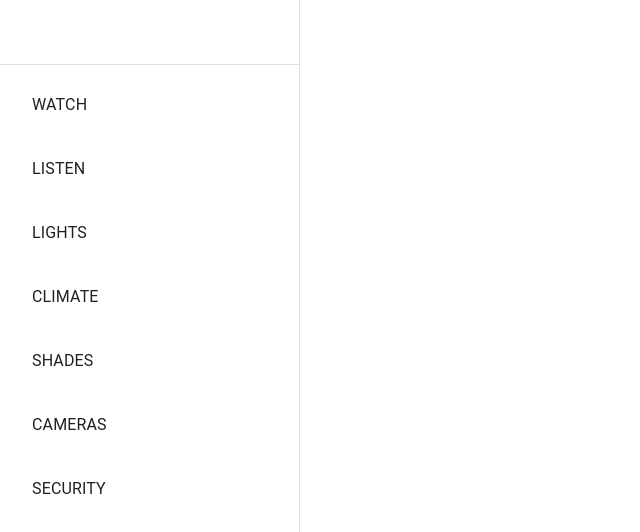
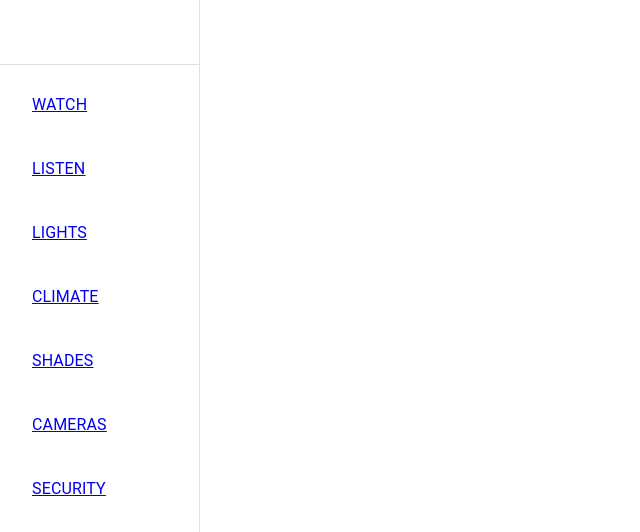
Before and after one commit to tlaruddo2/ch5-typescript, a React (Create React App) app: page / in a window 1280 px wide. Shown: the top 532 px of the page, without its empty margins (0-640 px from the left). Built offline with nearby package versions, Linux system fonts and the light colour scheme.

Commit message:
find outlet problme - drawer not occupy space

```diff
--- a/src/App.tsx
+++ b/src/App.tsx
@@ -6,6 +6,9 @@ import { Listen } from "./components/pages/listen";
 import { SideBar } from "./components/sidebar";
 import { MemoryRouter, Routes, Route } from "react-router-dom";
 import { Watch } from "@mui/icons-material";
+import { Home } from "./components/pages/home";
+import { Light } from "./components/pages/light";
+import { Climate } from "./components/pages/climate";
 
 function App() {
   return (
@@ -13,10 +16,11 @@ function App() {
     <MemoryRouter>
       <Routes>
         <Route path="/" element={<SideBar />}>
-          <Route path="" element={<Listen />} />
+          <Route path="" element={<Home />} />
           <Route path="watch" element={<Watch />} />
-          {/* <SideBar />
-          <First title={"hihi"} /> */}
+          <Route path="listen" element={<Listen />} />
+          <Route path="lights" element={<Light />} />
+          <Route path="climate" element={<Climate />} />
         </Route>
       </Routes>
     </MemoryRouter>
--- a/src/components/drawer-contents.tsx
+++ b/src/components/drawer-contents.tsx
@@ -3,6 +3,7 @@ import { Box, Toolbar, Divider, List } from "@mui/material";
 import ListItem from "@mui/material/ListItem";
 import ListItemButton from "@mui/material/ListItemButton";
 import ListItemText from "@mui/material/ListItemText";
+import { Link } from "react-router-dom";
 
 interface Props {
   page: Array<string>;
@@ -15,12 +16,14 @@ export const DrawerContents = (props: Props) => {
         <Toolbar />
         <Divider />
         <List>
-          {props.page.map((text, index) => (
-            <ListItem key={index}>
-              <ListItemButton>
-                <ListItemText primary={text} />
-              </ListItemButton>
-            </ListItem>
+          {props.page.map((page, index) => (
+            <Link to={`${page}`} key={index}>
+              <ListItem>
+                <ListItemButton>
+                  <ListItemText primary={page} />
+                </ListItemButton>
+              </ListItem>
+            </Link>
           ))}
         </List>
       </>
--- /dev/null
+++ b/src/components/pages/climate.tsx
@@ -0,0 +1,17 @@
+import React from "react";
+import { Box, Typography } from "@mui/material";
+
+type Props = {};
+
+export const Climate = (props: Props) => {
+  return (
+    <Box>
+      <Typography>
+        Lorem ipsum dolor sit amet consectetur adipisicing elit. Ab, sunt
+        ratione aut consequatur ipsa dolores sed eum asperiores, nostrum placeat
+        quam accusamus harum sit temporibus quo mollitia. Praesentium, id
+        cumque.
+      </Typography>
+    </Box>
+  );
+};
--- /dev/null
+++ b/src/components/pages/home.tsx
@@ -0,0 +1,7 @@
+import React from "react";
+
+type Props = {};
+
+export const Home = (props: Props) => {
+  return <div>homepage </div>;
+};
--- /dev/null
+++ b/src/components/pages/light.tsx
@@ -0,0 +1,17 @@
+import React from "react";
+import { Box, Typography } from "@mui/material";
+
+type Props = {};
+
+export const Light = (props: Props) => {
+  return (
+    <Box>
+      <Typography>
+        Lorem ipsum dolor sit amet consectetur adipisicing elit. Delectus
+        pariatur tempora cum ratione quod illum nihil? Beatae odio laborum unde
+        quae eligendi. Cum cumque aspernatur corporis incidunt, nam rem
+        laboriosam.
+      </Typography>
+    </Box>
+  );
+};
--- a/src/components/pages/listen.tsx
+++ b/src/components/pages/listen.tsx
@@ -6,7 +6,12 @@ type Props = {};
 export const Listen = (props: Props) => {
   return (
     <Box>
-      <Typography>heading</Typography>
+      <Typography>
+        Lorem ipsum dolor sit amet consectetur, adipisicing elit. Optio aliquid
+        repellendus neque repellat cupiditate fuga voluptates maiores? Cum,
+        maxime. Illum provident nobis impedit, sint eius sequi dolorem veniam
+        minus nisi.
+      </Typography>
     </Box>
   );
 };
--- a/src/components/sidebar.tsx
+++ b/src/components/sidebar.tsx
@@ -1,9 +1,13 @@
 import React from "react";
-import { Box, Drawer, Toolbar, Divider } from "@mui/material";
+import { Box, Drawer, Toolbar, Divider, Typography, List } from "@mui/material";
 import { DrawerContents } from "./drawer-contents";
 import { PAGES } from "../constants/pages";
 import { watch } from "fs";
 import { Outlet } from "react-router-dom";
+import ListItem from "@mui/material/ListItem";
+import ListItemButton from "@mui/material/ListItemButton";
+import ListItemText from "@mui/material/ListItemText";
+import { Link } from "react-router-dom";
 
 //make constnat file later
 const pages = [
@@ -20,15 +24,38 @@ interface Props {}
 
 export const SideBar = (props: Props) => {
   return (
-    <Box>
+    <Box sx={{ display: "flex" }}>
       <Drawer
         variant="permanent"
         sx={{
-          display: { xs: "none", sm: "block" },
-          ".MuiDrawer-paper": { boxSizing: "border-box", width: 300 },
+          display: { xs: "none", sm: "flex" },
+          ".MuiDrawer-paper": { boxSizing: "border-box", width: 200 },
         }}
       >
         <DrawerContents page={pages} />
+      </Drawer>
+
+      <Drawer
+        variant="permanent"
+        sx={{
+          padding: 0,
+          display: { xs: "flex", sm: "none" },
+          ".MuiDrawer-paper": { boxSizing: "border-box", width: 60 },
+        }}
+      >
+        <Toolbar />
+        <Divider />
+        <List>
+          {pages.map((page, index) => (
+            <Link to={`${page}`} key={index}>
+              <ListItem>
+                <ListItemButton>
+                  <ListItemText primary={page[0]} />
+                </ListItemButton>
+              </ListItem>
+            </Link>
+          ))}
+        </List>
       </Drawer>
       <Outlet />
     </Box>
```
Also changed, not shown: src/components/pages/watch.tsx (+11 -2 lines).
